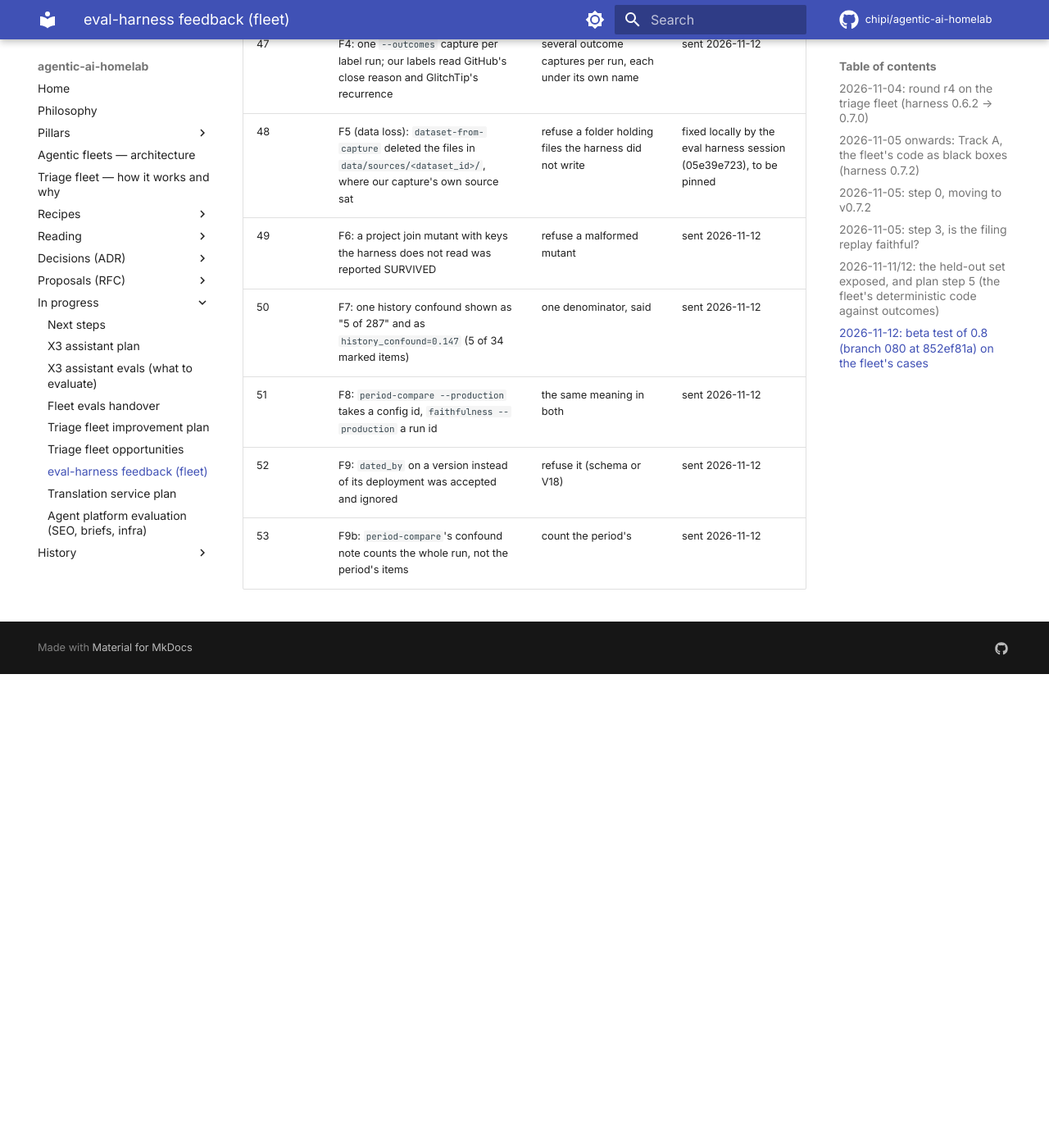
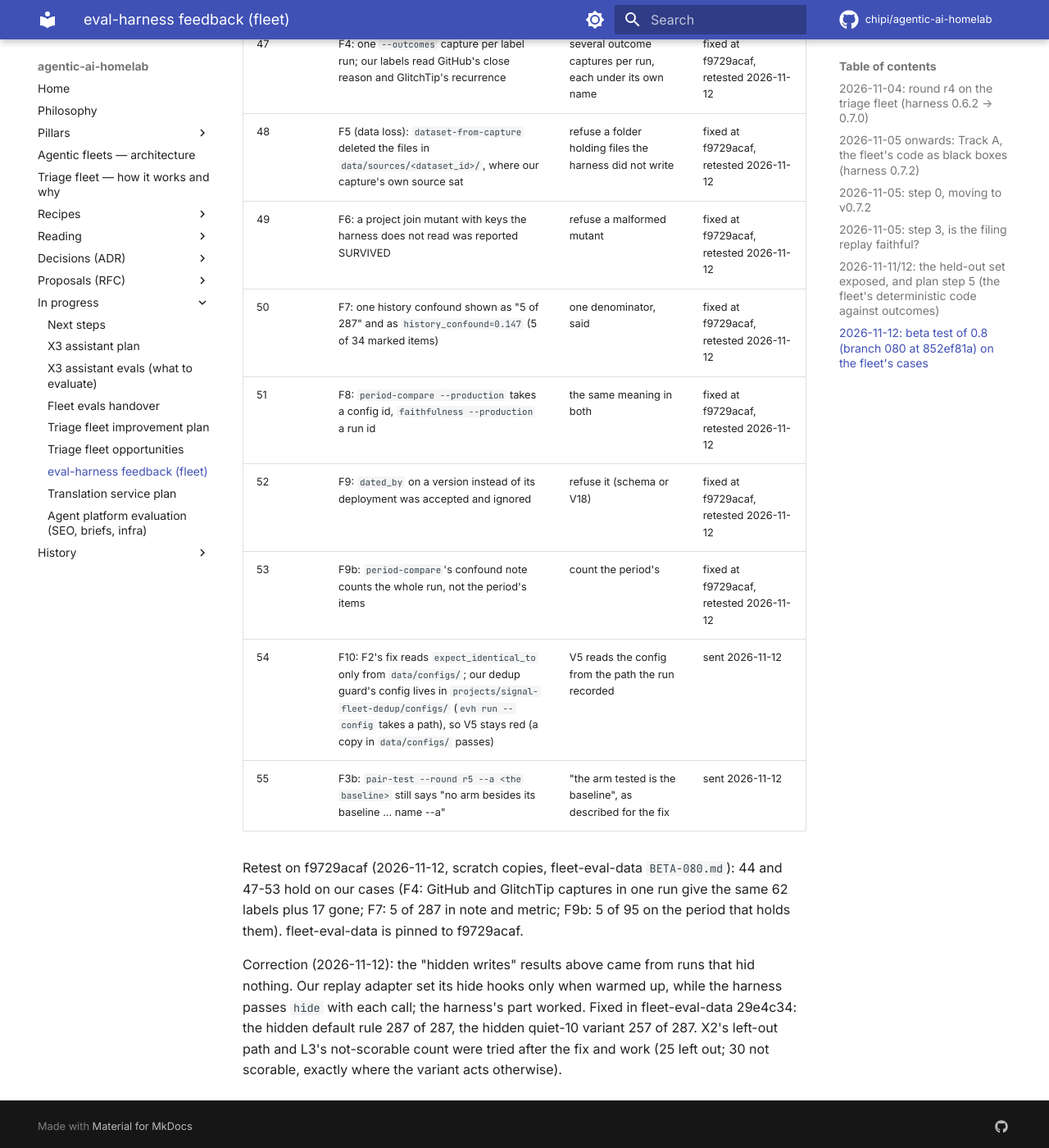
Before and after one commit to chipi/agentic-ai-homelab, an MkDocs documentation site: the page built from docs/wip/eval-harness-feedback-fleet.md, in a window 1280 px wide and 1400 px high, scrolled down 8379 px. Shown: the whole window at 82% size. Built offline with MkDocs 1.6.1 and Material for MkDocs 9.7.7, drawn with Linux system fonts in a browser that asks for light colours; comment, search, counter and statistics services are not loaded; before the commit the page ends 9201 px from its top, so only the background shows below that; some of the changed text lies outside the part shown.

Commit message:
docs(wip): eval-harness feedback 44-53 retested on f9729acaf; 54-55 (F10, F3b)
Eight of the ten fixes hold on the fleet's cases. F2 works only for configs in
data/configs/ (ours are in projects/, entry 54); F3's third case still names the
wrong cause (entry 55). fleet-eval-data is pinned to f9729acaf.

Co-Authored-By: Claude Opus 5.5 <noreply@anthropic.com>
Claude-Session: https://claude.ai/code/session_014cvkLD38vq2c4f5u6hzvkg

```diff
--- a/docs/wip/eval-harness-feedback-fleet.md
+++ b/docs/wip/eval-harness-feedback-fleet.md
@@ -114,13 +114,25 @@ reproduced-only labels. What did not:
 
 | # | Where it hurt | What would help | Status |
 |---|---|---|---|
-| 44 | F1: the branch still says 0.7.2, so `pip install -e .` kept the old commit; only `--force-reinstall` moved it | a version that differs from the release's | sent 2026-11-12 |
-| 45 | F2: `expect_identical_to` is read from a run's metrics, so our frozen pre-0.8 pair (`dedup_guard_v1`, `dedup_guard_8213775_v1`) can never carry it and V5 stays red | a declaration for runs that exist (a guards file or a command, with a reason) | sent 2026-11-12 |
-| 46 | F3: `pair-test --round` on a new round whose only arm is its baseline says "records no other baseline run" | "the round has no arm besides its baseline" | sent 2026-11-12 |
-| 47 | F4: one `--outcomes` capture per label run; our labels read GitHub's close reason and GlitchTip's recurrence | several outcome captures per run, each under its own name | sent 2026-11-12 |
-| 48 | F5 (data loss): `dataset-from-capture` deleted the files in `data/sources/<dataset_id>/`, where our capture's own source sat | refuse a folder holding files the harness did not write | fixed locally by the eval harness session (05e39e723), to be pinned |
-| 49 | F6: a project join mutant with keys the harness does not read was reported SURVIVED | refuse a malformed mutant | sent 2026-11-12 |
-| 50 | F7: one history confound shown as "5 of 287" and as `history_confound=0.147` (5 of 34 marked items) | one denominator, said | sent 2026-11-12 |
-| 51 | F8: `period-compare --production` takes a config id, `faithfulness --production` a run id | the same meaning in both | sent 2026-11-12 |
-| 52 | F9: `dated_by` on a version instead of its deployment was accepted and ignored | refuse it (schema or V18) | sent 2026-11-12 |
-| 53 | F9b: `period-compare`'s confound note counts the whole run, not the period's items | count the period's | sent 2026-11-12 |
+| 44 | F1: the branch still says 0.7.2, so `pip install -e .` kept the old commit; only `--force-reinstall` moved it | a version that differs from the release's | fixed at f9729acaf, retested 2026-11-12 |
+| 45 | F2: `expect_identical_to` is read from a run's metrics, so our frozen pre-0.8 pair (`dedup_guard_v1`, `dedup_guard_8213775_v1`) can never carry it and V5 stays red | a declaration for runs that exist (a guards file or a command, with a reason) | fixed at f9729acaf for configs in `data/configs/` only: see 54 |
+| 46 | F3: `pair-test --round` on a new round whose only arm is its baseline says "records no other baseline run" | "the round has no arm besides its baseline" | fixed at f9729acaf for the first two cases: see 55 |
+| 47 | F4: one `--outcomes` capture per label run; our labels read GitHub's close reason and GlitchTip's recurrence | several outcome captures per run, each under its own name | fixed at f9729acaf, retested 2026-11-12 |
+| 48 | F5 (data loss): `dataset-from-capture` deleted the files in `data/sources/<dataset_id>/`, where our capture's own source sat | refuse a folder holding files the harness did not write | fixed at f9729acaf, retested 2026-11-12 |
+| 49 | F6: a project join mutant with keys the harness does not read was reported SURVIVED | refuse a malformed mutant | fixed at f9729acaf, retested 2026-11-12 |
+| 50 | F7: one history confound shown as "5 of 287" and as `history_confound=0.147` (5 of 34 marked items) | one denominator, said | fixed at f9729acaf, retested 2026-11-12 |
+| 51 | F8: `period-compare --production` takes a config id, `faithfulness --production` a run id | the same meaning in both | fixed at f9729acaf, retested 2026-11-12 |
+| 52 | F9: `dated_by` on a version instead of its deployment was accepted and ignored | refuse it (schema or V18) | fixed at f9729acaf, retested 2026-11-12 |
+| 53 | F9b: `period-compare`'s confound note counts the whole run, not the period's items | count the period's | fixed at f9729acaf, retested 2026-11-12 |
+| 54 | F10: F2's fix reads `expect_identical_to` only from `data/configs/`; our dedup guard's config lives in `projects/signal-fleet-dedup/configs/` (`evh run --config` takes a path), so V5 stays red (a copy in `data/configs/` passes) | V5 reads the config from the path the run recorded | sent 2026-11-12 |
+| 55 | F3b: `pair-test --round r5 --a <the baseline>` still says "no arm besides its baseline ... name --a" | "the arm tested is the baseline", as described for the fix | sent 2026-11-12 |
+
+Retest on f9729acaf (2026-11-12, scratch copies, fleet-eval-data `BETA-080.md`): 44 and 47-53 hold on our cases
+(F4: GitHub and GlitchTip captures in one run give the same 62 labels plus 17 gone; F7: 5 of 287 in note and metric;
+F9b: 5 of 95 on the period that holds them). fleet-eval-data is pinned to f9729acaf.
+
+Correction (2026-11-12): the "hidden writes" results above came from runs that hid nothing. Our replay adapter set its
+hide hooks only when warmed up, while the harness passes `hide` with each call; the harness's part worked. Fixed in
+fleet-eval-data 29e4c34: the hidden default rule 287 of 287, the hidden quiet-10 variant 257 of 287. X2's left-out
+path and L3's not-scorable count were tried after the fix and work (25 left out; 30 not scorable, exactly where the
+variant acts otherwise).
```
